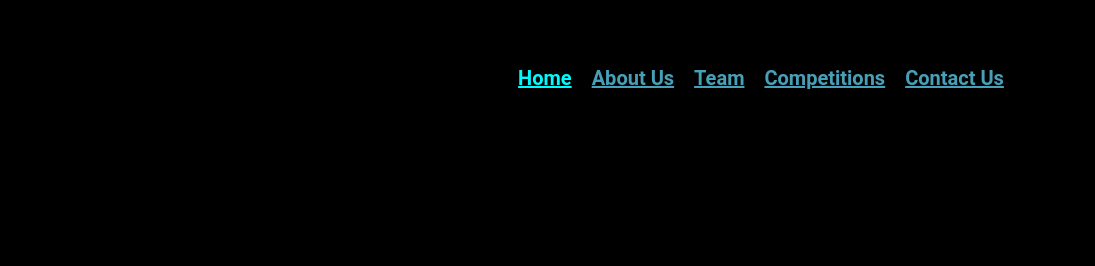
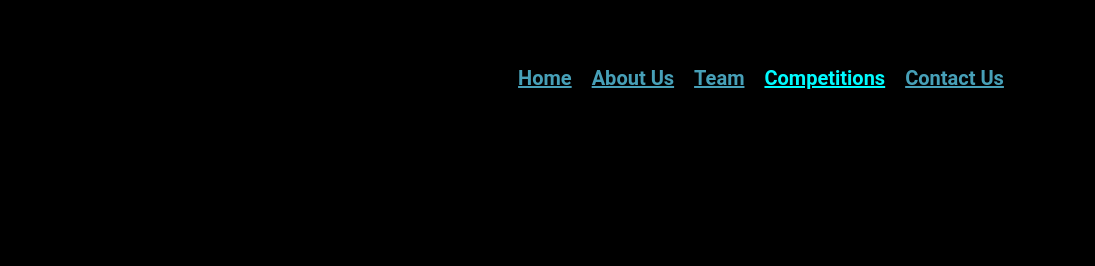
Before and after one commit to vyomdwivedi/robo-nexus-website, a plain HTML site: page src/html/comps.html in a window 1280 px wide. Shown: the top 266 px of the page, 185-1280 px from the left. Drawn offline with Linux system fonts and the light colour scheme.

Commit message:
Update comps.html

```diff
--- a/src/html/comps.html
+++ b/src/html/comps.html
@@ -11,10 +11,10 @@
         <div class="navbar">
             <ul>
                 <li class="logo"><img src="../assets/images/Robo_Nexus_Logo.png" class="nav-logo" alt="Logo"></li>
-                <li><a class="nav-links-active" href="../../index.html">Home</a></li>
+                <li><a class="nav-links" href="../../index.html">Home</a></li>
                 <li><a class="nav-links" href="about.html">About Us</a></li>
                 <li><a class="nav-links" href="team.html">Team</a></li>
-                <li><a class="nav-links" href="#">Competitions</a></li>
+                <li><a class="nav-links-active" href="#">Competitions</a></li>
                 <li><a class="nav-links" href="contact.html">Contact Us</a></li>
             </ul>
         </div>
```
